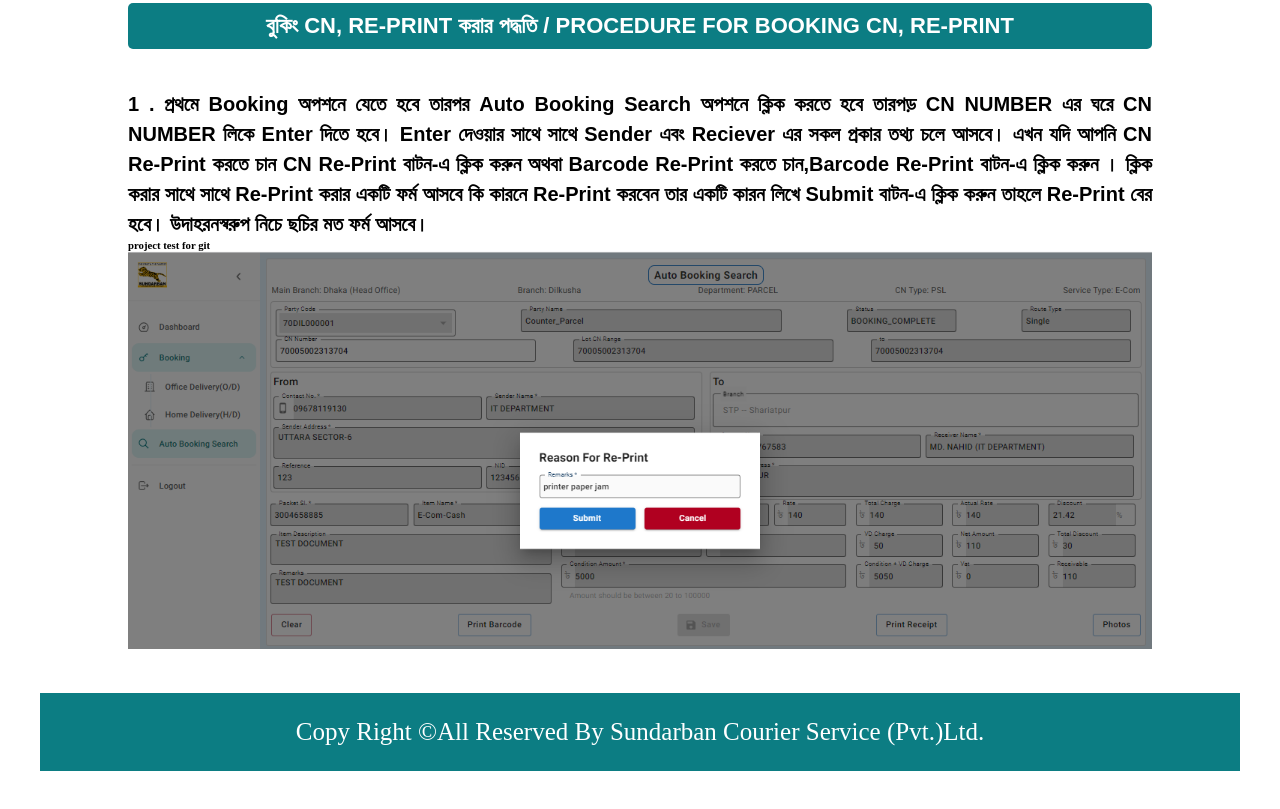
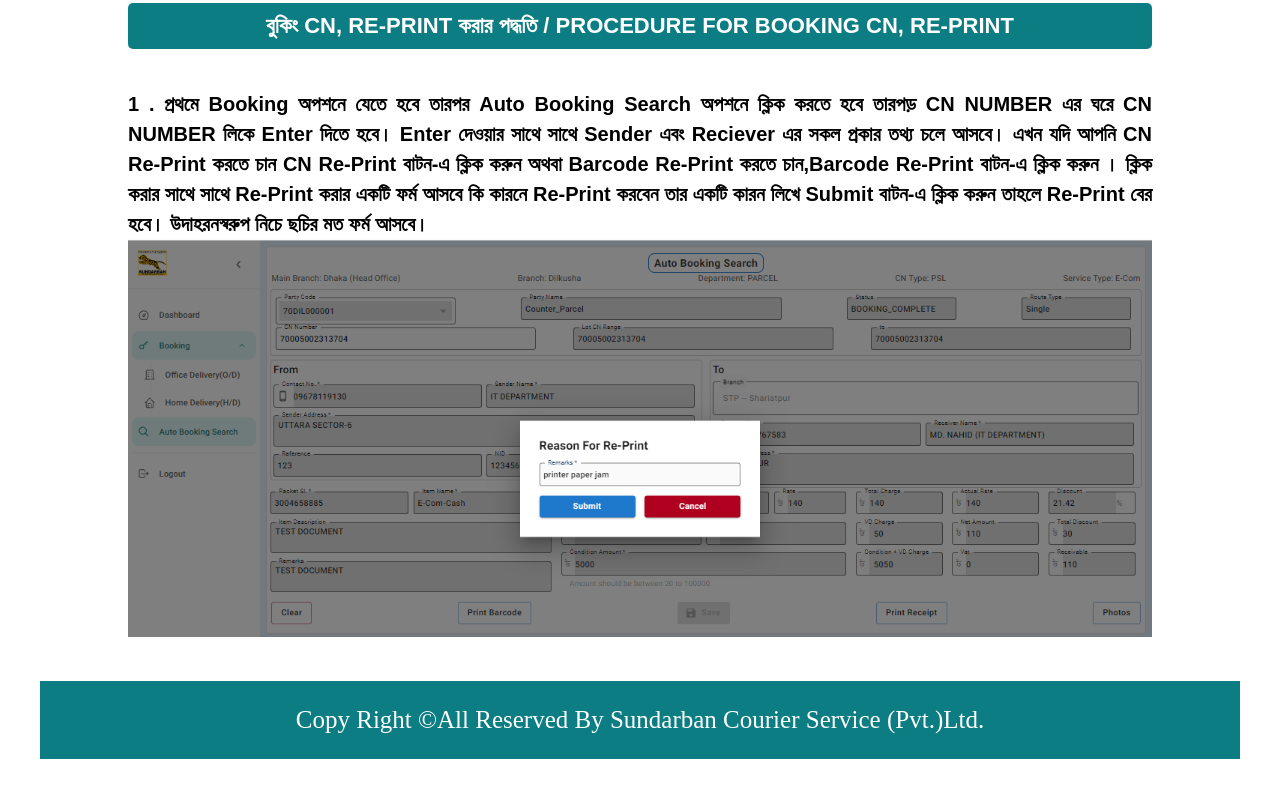
Before and after one commit to nahidrahim/pcmbookingusermanual, a plain HTML site: page index.html in a window 1280 px wide. Shown: the part 3076-3885 px from the top of the page. Drawn offline with Linux system fonts and the light colour scheme.

Commit message:
Update index.html

```diff
--- a/index.html
+++ b/index.html
@@ -114,7 +114,8 @@
                         <p> 1 . প্রথমে Booking অপশনে যেতে হবে তারপর Auto Booking Search অপশনে ক্লিক করতে হবে তারপড় CN NUMBER এর ঘরে CN NUMBER লিকে Enter দিতে হবে। Enter দেওয়ার সাথে সাথে
                             Sender এবং Reciever এর সকল প্রকার তথ্য চলে আসবে। এখন যদি আপনি CN Re-Print করতে চান CN Re-Print বাটন-এ ক্লিক করুন অথবা Barcode Re-Print করতে চান,Barcode Re-Print
                             বাটন-এ ক্লিক করুন । ক্লিক করার সাথে সাথে Re-Print করার একটি ফর্ম আসবে কি কারনে Re-Print করবেন তার একটি কারন লিখে Submit বাটন-এ ক্লিক করুন তাহলে Re-Print
-                            বের হবে। উদাহরনস্বরুপ নিচে ছচির মত ফর্ম আসবে। <h6>project test for git</h6>
+                            বের হবে। উদাহরনস্বরুপ নিচে ছচির মত ফর্ম আসবে।
+
 
                         </p>
                         <img src="/imges/cnreprint.jpg.png" alt="">
```
